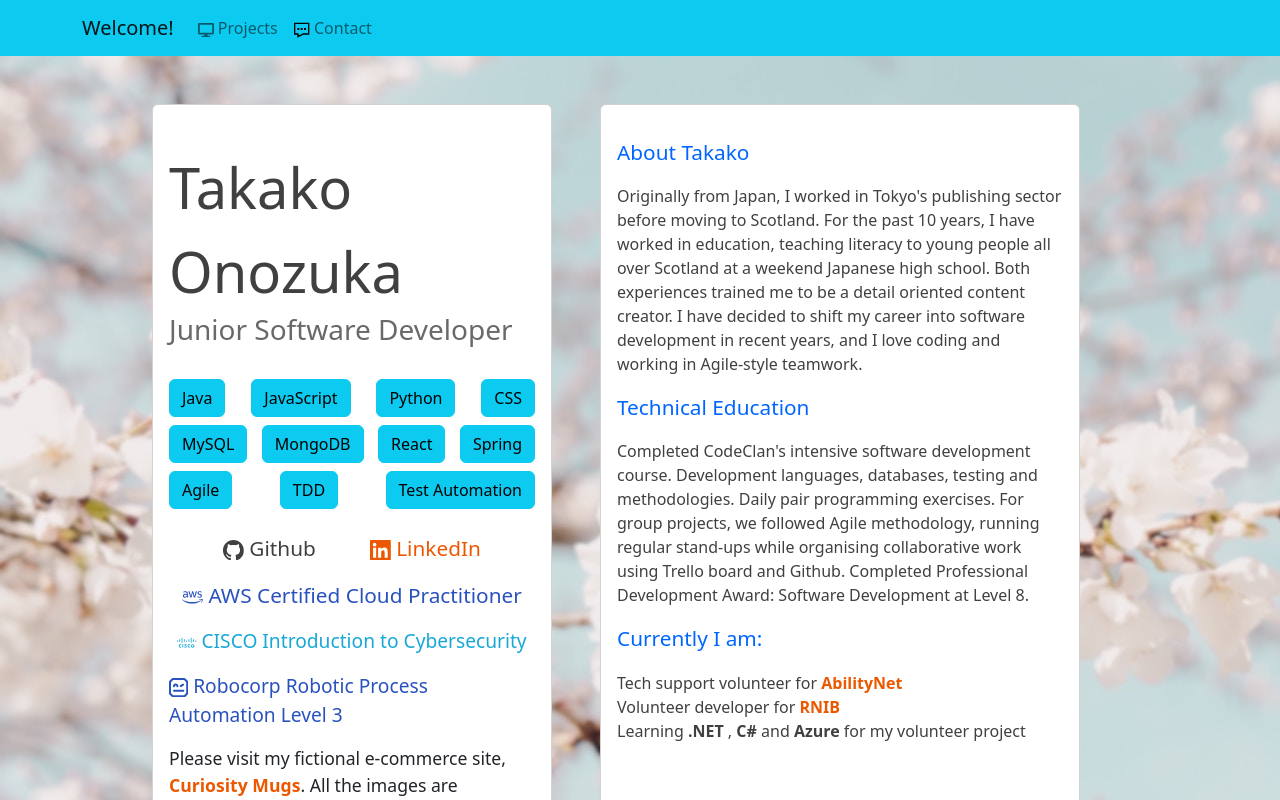
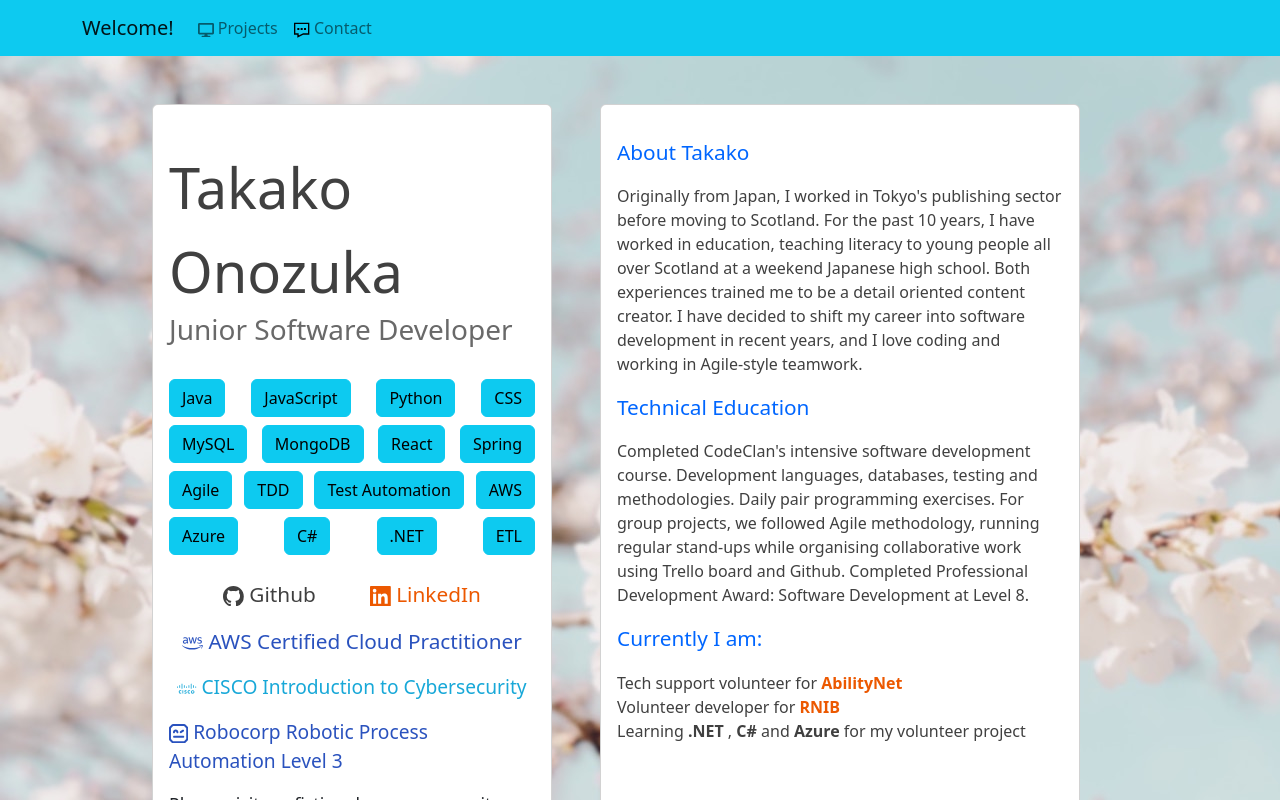
Before and after one commit to taksgarby/portfolio, a React (Create React App) app: page / in a window 1280 px wide. Shown: the top 800 px of the page. Built offline with nearby package versions, Linux system fonts and the light colour scheme.

Commit message:
updated badges

```diff
--- a/src/components/AboutMe.js
+++ b/src/components/AboutMe.js
@@ -32,6 +32,11 @@
         <button type="button" class="btn btn-info mb-2">Agile</button>
         <button type="button" class="btn btn-info mb-2">TDD</button>
         <button type="button" class="btn btn-info mb-2">Test Automation</button>
+        <button type="button" class="btn btn-info mb-2">AWS</button>
+        <button type="button" class="btn btn-info mb-2">Azure</button>
+        <button type="button" class="btn btn-info mb-2">C#</button>
+        <button type="button" class="btn btn-info mb-2">.NET</button>
+        <button type="button" class="btn btn-info mb-2">ETL</button>
         </div>
 
         <div class="link-container">
```
